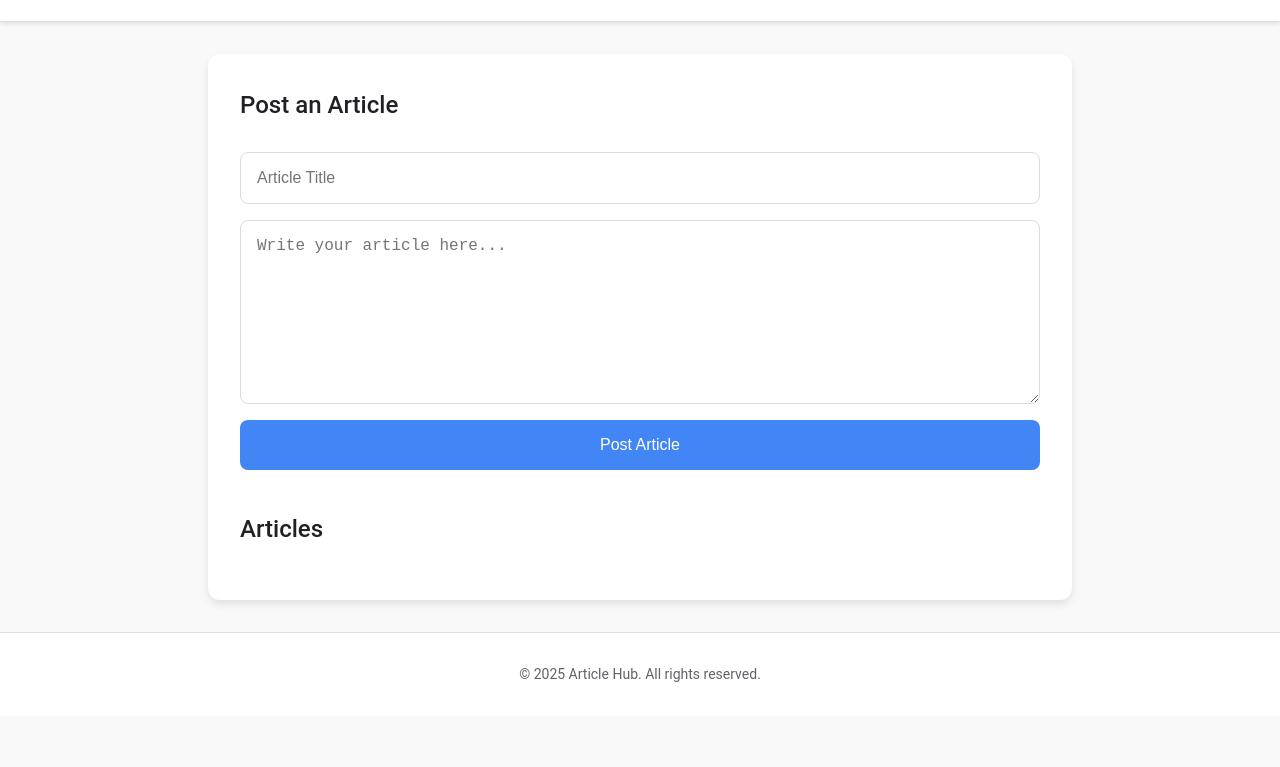
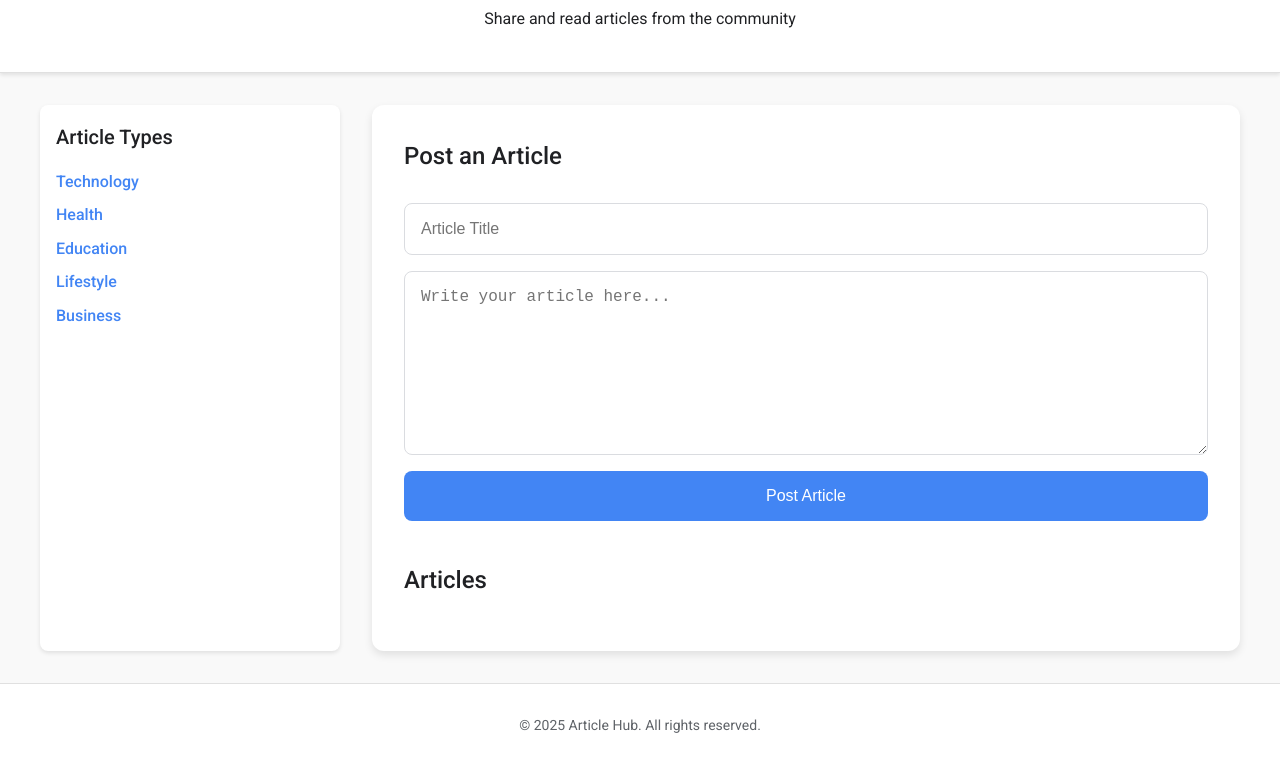
Before and after one commit to Idan4956/Newsletter, a plain HTML site: page index.html in a window 1280 px wide. Shown: the part 112-879 px from the top of the page. Before the commit the page ends 828 px from the top, so only its background shows below. Drawn offline with Linux system fonts and the light colour scheme.

Commit message:
added sidebar

```diff
--- a/index.html
+++ b/index.html
@@ -5,12 +5,24 @@
     <meta name="viewport" content="width=device-width, initial-scale=1.0">
     <title>Article Hub</title>
     <link rel="stylesheet" href="styles.css">
+    <link href="https://fonts.googleapis.com/css2?family=Roboto:wght@400;500&display=swap" rel="stylesheet">
 </head>
 <body>
     <header>
         <h1>Article Hub</h1>
         <p>Share and read articles from the community</p>
     </header>
+    <div class="container">
+        <aside>
+            <h2>Article Types</h2>
+            <ul>
+                <li><a href="#technology">Technology</a></li>
+                <li><a href="#health">Health</a></li>
+                <li><a href="#education">Education</a></li>
+                <li><a href="#lifestyle">Lifestyle</a></li>
+                <li><a href="#business">Business</a></li>
+            </ul>
+        </aside>
         <main>
             <section id="article-form">
                 <h2>Post an Article</h2>
@@ -27,6 +39,7 @@
                 </div>
             </section>
         </main>
+    </div>
     <footer>
         <p>&copy; 2025 Article Hub. All rights reserved.</p>
     </footer>
--- a/styles.css
+++ b/styles.css
@@ -16,22 +16,52 @@ header {
     box-shadow: 0 2px 4px rgba(0, 0, 0, 0.1);
 }
 
-header h1 {
-    font-size: 2rem;
-    margin: 0;
-    font-weight: 500;
+.container {
+    display: flex;
+    max-width: 1200px;
+    margin: 2rem auto;
+    gap: 2rem;
+    padding: 0 1rem;
 }
 
-header p {
-    font-size: 1rem;
-    margin: 0.5rem 0 0;
-    color: #5f6368;
+aside {
+    flex: 1;
+    background: #ffffff;
+    padding: 1rem;
+    border-radius: 8px;
+    box-shadow: 0 2px 4px rgba(0, 0, 0, 0.1);
+}
+
+aside h2 {
+    font-size: 1.25rem;
+    margin-bottom: 1rem;
+    color: #202124;
+}
+
+aside ul {
+    list-style: none;
+    padding: 0;
+    margin: 0;
+}
+
+aside ul li {
+    margin: 0.5rem 0;
+}
+
+aside ul li a {
+    text-decoration: none;
+    color: #4285f4;
+    font-weight: 500;
+    transition: color 0.2s ease-in-out;
+}
+
+aside ul li a:hover {
+    color: #357ae8;
 }
 
 main {
+    flex: 3;
     padding: 2rem;
-    max-width: 800px;
-    margin: 2rem auto;
     background: #ffffff;
     border-radius: 12px;
     box-shadow: 0 4px 8px rgba(0, 0, 0, 0.1);
```
Lines whose indentation alone changed are shown as unchanged.
